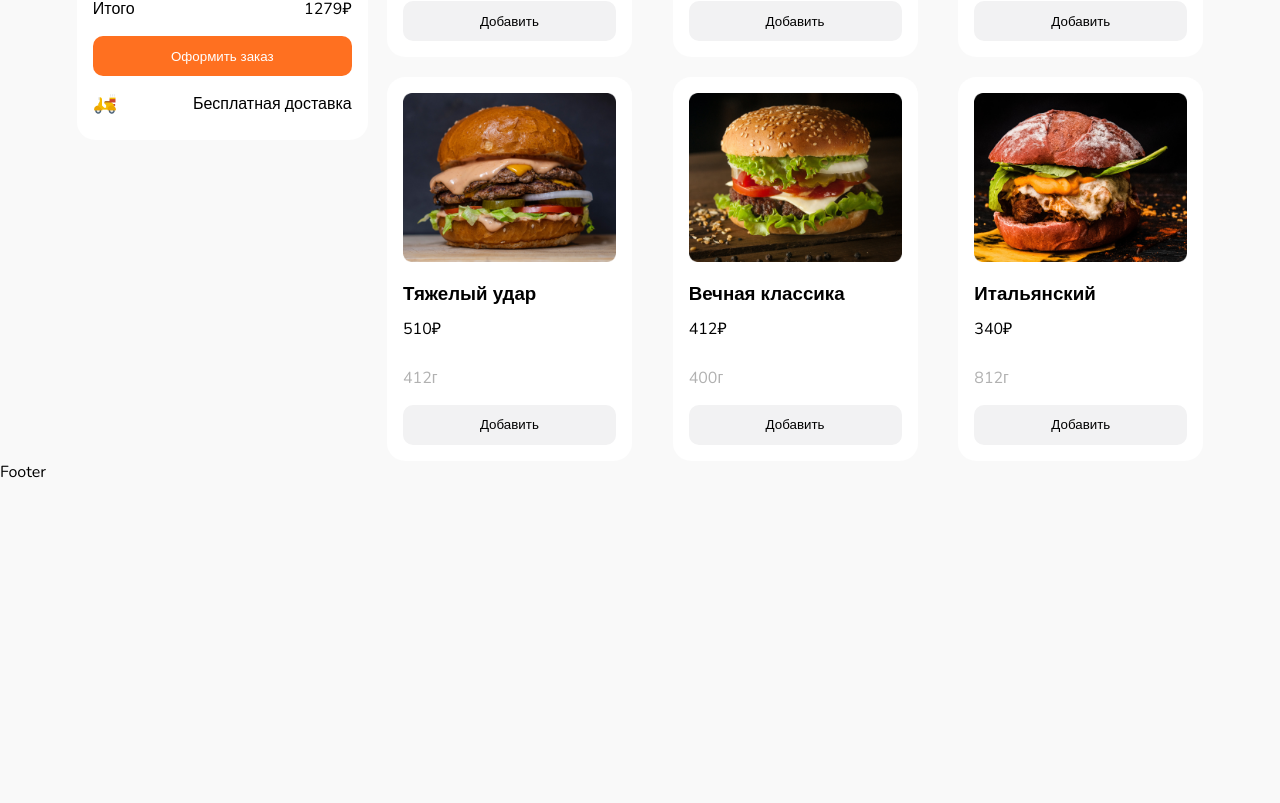
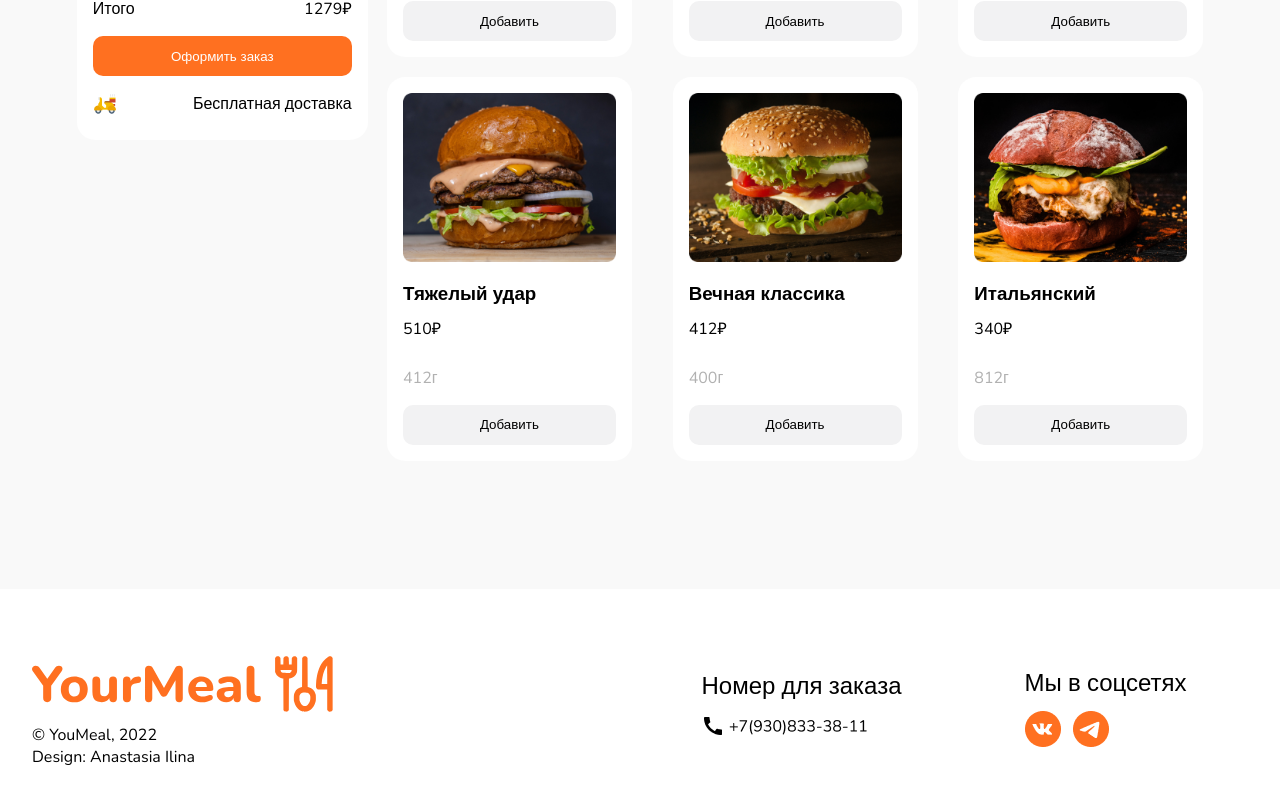
Before and after one commit to valeryzhvalevski/burgers-landing-page-react, a React (Vite) app: page / in a window 1280 px wide. Shown: the part 919-1722 px from the top of the page. Before the commit the page ends 1402 px from the top, so only its background shows below. Built offline with nearby package versions, Linux system fonts and the light colour scheme.

Commit message:
finish footer

```diff
--- a/src/Components/Button/Button.module.scss
+++ b/src/Components/Button/Button.module.scss
@@ -8,4 +8,9 @@
   justify-content: center;
   align-items: center;
   cursor: pointer;
+  transition: all 0.3s ease;
+  &:hover {
+    font-size: 1rem;
+    border: 1px solid green;
+  }
 }
--- a/src/Components/Footer/Footer.jsx
+++ b/src/Components/Footer/Footer.jsx
@@ -1,5 +1,36 @@
 import style from "./Footer.module.scss";
+import icoFooter from "../../assets/logo-footer.svg";
+import tel from "../../assets/phone.png";
+import vk from "../../assets/vk.png";
+import tg from "../../assets/tg.png";
 
 export default function Footer() {
-  return <div className={style.container}>Footer</div>;
+  return (
+    <div className={style.container}>
+      <div className={style.icoAndRights}>
+        <div className={style.icoAndRights__imgWrapper}>
+          <img src={icoFooter} alt="ico" />
+        </div>
+        <div className={style.icoAndRights__content}>
+          <p>© YouMeal, 2022</p>
+          <p>Design: Anastasia Ilina</p>
+        </div>
+      </div>
+      <div className={style.telAndSocials}>
+        <div className={style.tel}>
+          <div className={style.tel__title}>Номер для заказа</div>
+          <div className={style.tel__content}>
+            <img src={tel} alt="tel" />
+          </div>
+        </div>
+        <div className={style.socials}>
+          <div className={style.socials__title}>Мы в соцсетях</div>
+          <div className={style.socials__content}>
+            <img src={vk} alt="vk" />
+            <img src={tg} alt="tg" />
+          </div>
+        </div>
+      </div>
+    </div>
+  );
 }
--- a/src/Components/Footer/Footer.module.scss
+++ b/src/Components/Footer/Footer.module.scss
@@ -0,0 +1,37 @@
+.container {
+  margin-top: 8rem;
+  background-color: white;
+  height: 15rem;
+  display: flex;
+  justify-content: space-around;
+  align-items: center;
+  padding: 0 2rem;
+}
+.icoAndRights,
+.telAndSocials {
+  width: 50%;
+}
+.telAndSocials {
+  display: flex;
+  justify-content: space-around;
+  align-items: center;
+}
+.tel__title,
+.socials__title {
+  margin-bottom: 1rem;
+  font-size: 1.5rem;
+  font-weight: 400;
+  line-height: 100%;
+}
+.socials__content {
+  display: flex;
+  align-items: center;
+  justify-content: flex-start;
+  gap: 0.8rem;
+  img {
+    cursor: pointer;
+  }
+}
+.tel__content {
+    cursor: pointer;
+}
--- a/src/Components/NavItem/NavItem.module.scss
+++ b/src/Components/NavItem/NavItem.module.scss
@@ -8,7 +8,7 @@
   border-radius: 3.13rem;
   background-color: white;
   &:hover {
-    background-color: rgb(222, 222, 222);
+    background-color: rgb(222 222 222 / 35%);
   }
   &:first-child {
     background-color: rgb(255, 171, 8);
```
